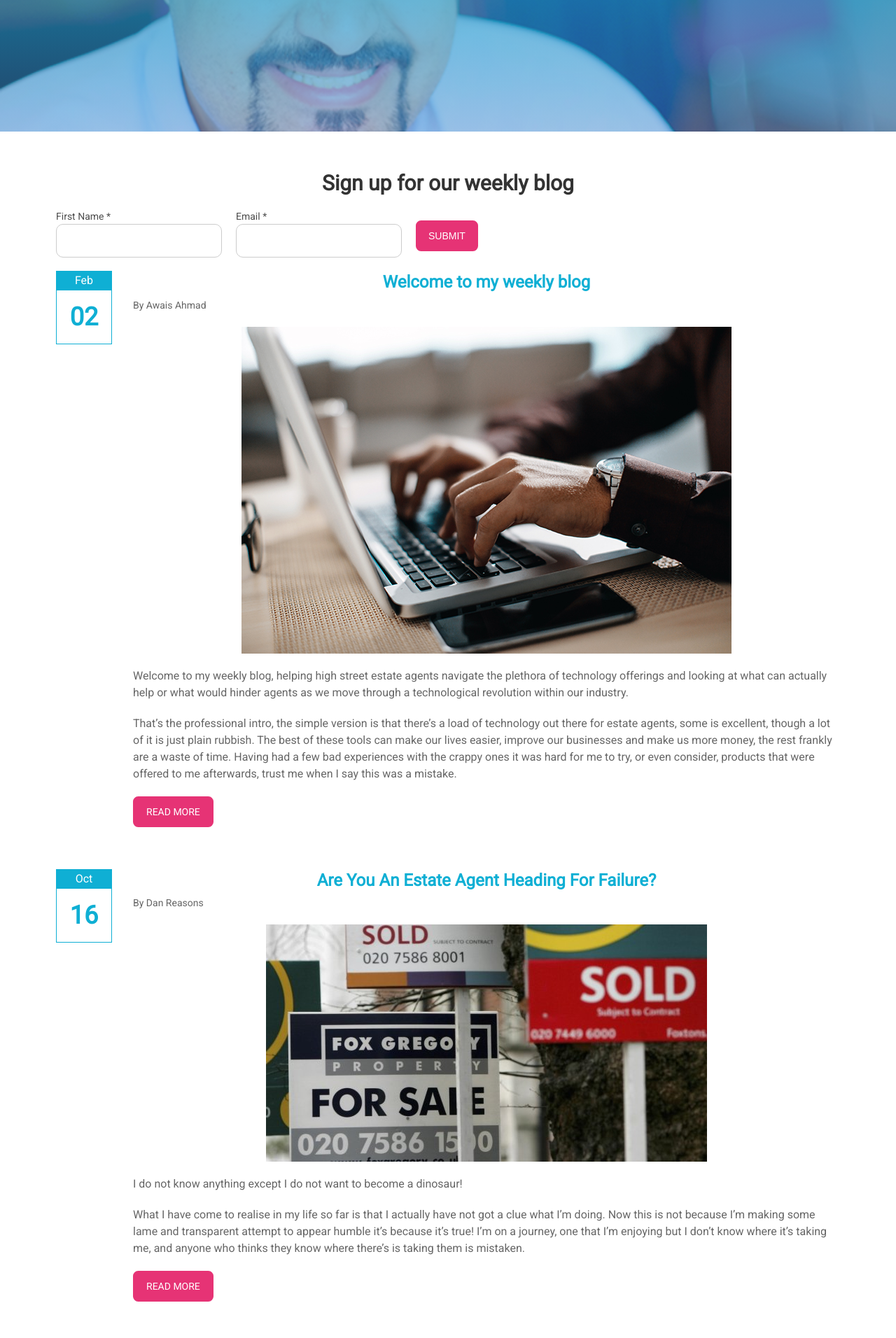
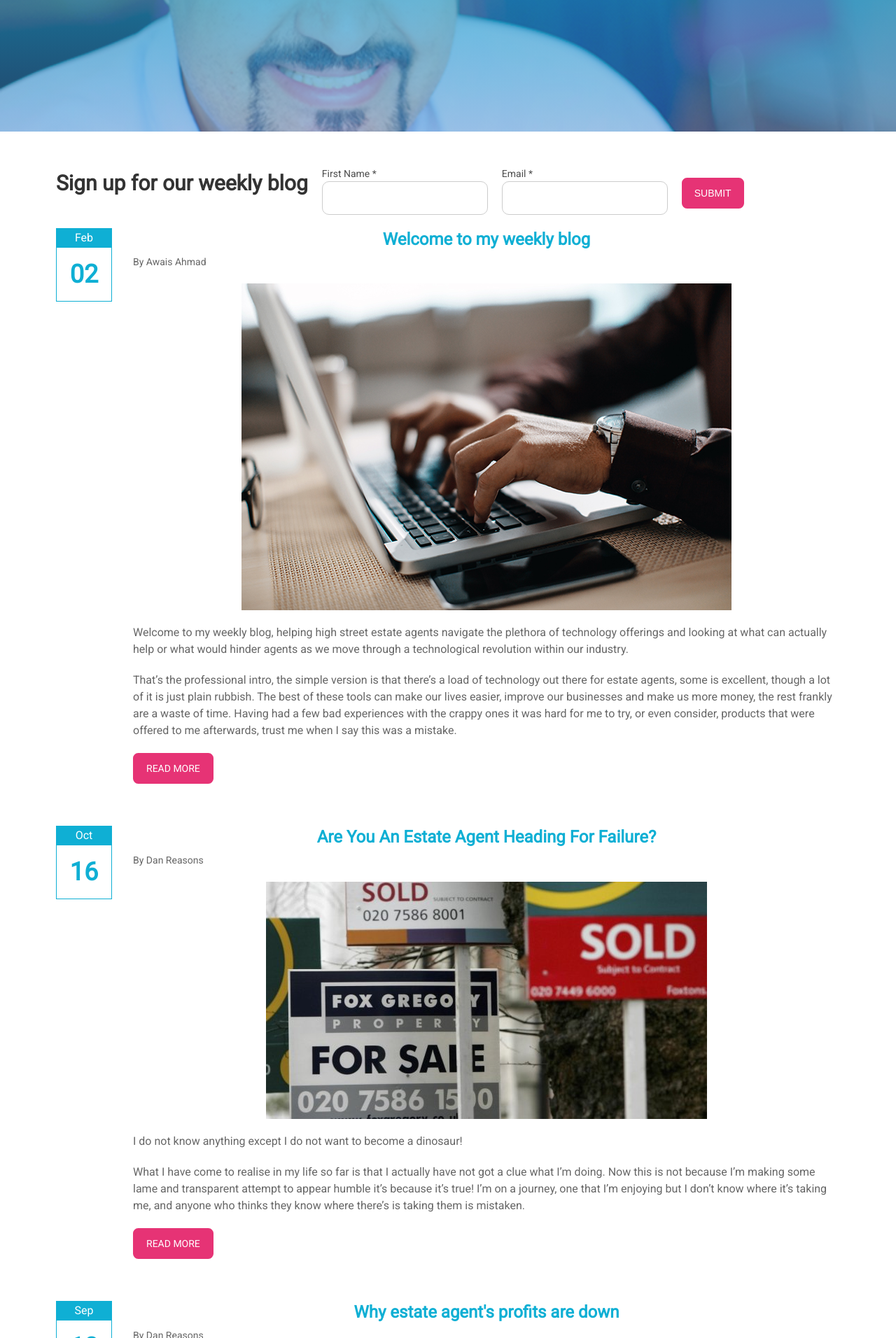
Before and after one commit to hystreet/hystreet.github.io, a Jekyll site: the page built from blog/index.html, in a window 1280 px wide. Shown: the part 389-2301 px from the top of the page at 70% size. Built offline with Jekyll 4.4.1, drawn with Linux system fonts in a browser that asks for light colours; a script that is not in the unit is left out; the list of posts is cut into pages by our own code.

Commit message:
Update blog.html

```diff
--- a/_layouts/blog.html
+++ b/_layouts/blog.html
@@ -23,7 +23,10 @@ layout: default
 <div class='full'>
   <div class='row'>
     <div style="margin:0 auto;">
-      <h2>Sign up for our weekly blog</h2>
+      <h2 style="
+    float:  left;
+    margin-right:  20px;
+">Sign up for our weekly blog</h2>
 <form accept-charset="UTF-8" action="https://ge395.infusionsoft.com/app/form/process/3a2068882de6cd4ab24e281e9c53eedf" class="infusion-form" id="inf_form_3a2068882de6cd4ab24e281e9c53eedf" method="POST">
     <input name="inf_form_xid" type="hidden" value="3a2068882de6cd4ab24e281e9c53eedf" />
     <input name="inf_form_name" type="hidden" value="Web Form submitted" />
```
